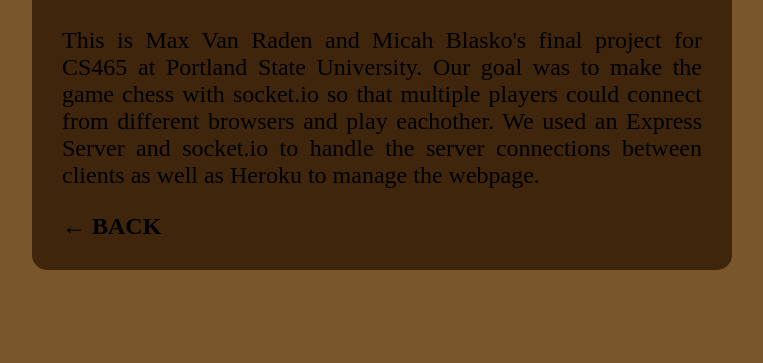
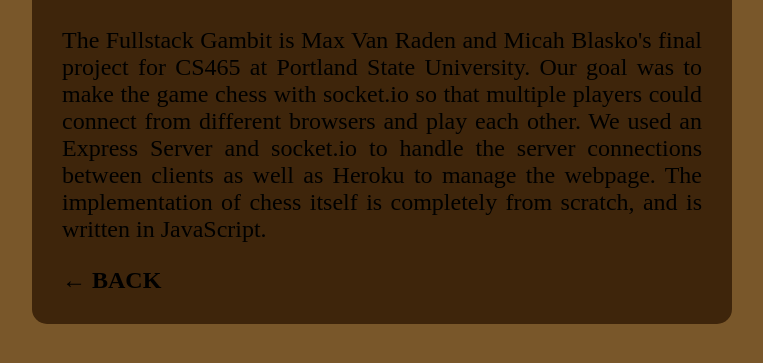
Before and after one commit to MaxVanRaden/fullstack-gambit, a website: page public/about.html in a window 1280 px wide. Shown: the part 201-564 px from the top of the page, without its empty margins (258-1021 px from the left). Drawn offline with Linux system fonts and the light colour scheme.

Commit message:
Updated verbiage on about page

```diff
--- a/public/about.html
+++ b/public/about.html
@@ -11,9 +11,10 @@
     <img src="FullstackGambitLogo_Transparent.png">
     <section class="about">
         <h1>What is Fullstack Gambit?</h1>
-        <p>This is Max Van Raden and Micah Blasko's final project for CS465 at Portland State University. Our goal was to make the game chess
-            with socket.io so that multiple players could connect from different browsers and play eachother. We used an Express Server and
-            socket.io to handle the server connections between clients as well as Heroku to manage the webpage.
+        <p>The Fullstack Gambit is Max Van Raden and Micah Blasko's final project for CS465 at Portland State University. Our goal was to make the game chess
+            with socket.io so that multiple players could connect from different browsers and play each other. We used an Express Server and
+            socket.io to handle the server connections between clients as well as Heroku to manage the webpage. The implementation of chess itself is completely from
+            scratch, and is written in JavaScript.
         </p>
         <a href="index.html">&#8592; BACK</a>
     </section>
```
